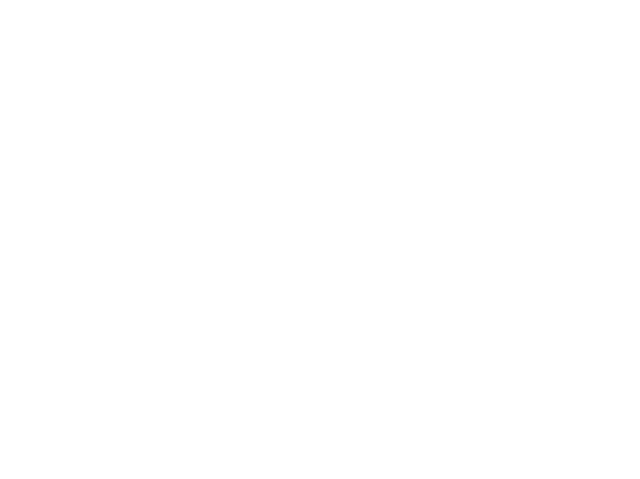
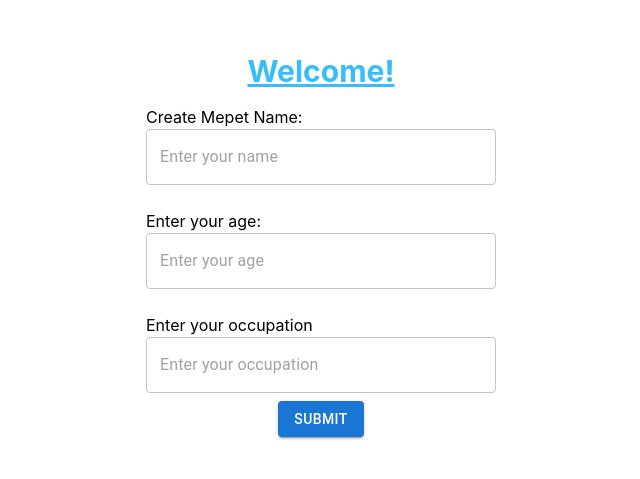
Before and after one commit to Hasan-Al-Khazraji/taMEgotchi, a React (Create React App) app in the folder client/: page /register in a window 1280 px wide. Before the commit this address had no page. Shown: the part 155-634 px from the top of the page, without its empty margins (319-959 px from the left). Built offline with nearby package versions, Linux system fonts and the light colour scheme.

Commit message:
add registration page with form inputs and submit button; configure Tailwind CSS

```diff
--- a/client/src/index.css
+++ b/client/src/index.css
@@ -1,3 +1,7 @@
+@tailwind base;
+@tailwind components;
+@tailwind utilities;
+
 body {
   margin: 0;
   font-family: -apple-system, BlinkMacSystemFont, 'Segoe UI', 'Roboto', 'Oxygen',
--- a/client/src/index.js
+++ b/client/src/index.js
@@ -3,6 +3,7 @@ import ReactDOM from 'react-dom/client';
 import './index.css';
 import App from './pages/home/App';
 import Login from './pages/login/Login';
+import Register from './pages/register/Register';
 import { BrowserRouter as Router, Route, Routes } from 'react-router-dom';
 
 const root = ReactDOM.createRoot(document.getElementById('root'));
@@ -12,6 +13,7 @@ root.render(
       <Routes>
         <Route path="/" element={<App />} />
         <Route path="/login" element={<Login />} />
+        <Route path="/register" element={<Register />} />
       </Routes>
     </Router>
   </React.StrictMode>
--- /dev/null
+++ b/client/src/pages/register/Register.jsx
@@ -0,0 +1,33 @@
+import React, { useState } from 'react';
+import TextInput from './TextInput';
+import Submit from './Submit';
+
+const Register = () => {
+  const [formData, setFormData] = useState({ name: '', age: '', occupation: '' });
+
+  const handleChange = (event) => {
+    const { name, value } = event.target;
+    setFormData({ ...formData, [name]: value });
+  };
+
+  const handleSubmit = () => {
+    const jsonData = JSON.stringify(formData, null, 2);
+    console.log(jsonData);
+    // send to back-end and change page here
+    // window.location.href = '/';
+  };
+
+  return (
+    <div className="flex flex-col h-screen justify-center items-center">
+      <h1 className="text-3xl font-bold underline text-sky-400">
+        Welcome!
+      </h1>
+      <TextInput dataType="name" tooltip="Create Mepet Name:" value={formData.name} onChange={handleChange} />
+      <TextInput dataType="age" tooltip="Enter your age:" value={formData.age} onChange={handleChange} />
+      <TextInput dataType="occupation" tooltip="Enter your occupation" value={formData.occupation} onChange={handleChange} />
+      <Submit onClick={handleSubmit} />
+    </div>
+  );
+};
+
+export default Register;
--- /dev/null
+++ b/client/src/pages/register/Submit.jsx
@@ -0,0 +1,17 @@
+import React from 'react'
+import Button from '@mui/material/Button'
+
+export default function Submit({ onClick }) {
+  const handleClick = () => {
+    console.log('pressed')
+    onClick()
+  }
+
+  return (
+    <div>
+      <Button variant="contained" color="primary" onClick={handleClick}>
+        Submit
+      </Button>
+    </div>
+  )
+}
--- /dev/null
+++ b/client/src/pages/register/TextInput.jsx
@@ -0,0 +1,20 @@
+import React from 'react';
+import TextField from '@mui/material/TextField';
+import FormControl from '@mui/material/FormControl';
+
+export default function TextInput({ tooltip, dataType, value, onChange }) {
+  const placeholderText = "Enter your " + dataType;
+  return (
+    <FormControl className="mb-4" margin="normal">
+      {tooltip}
+      <TextField
+        placeholder={placeholderText}
+        name={dataType}
+        value={value}
+        onChange={onChange}
+        required
+        sx={{ width: 350 }}
+      />
+    </FormControl>
+  );
+}
--- /dev/null
+++ b/client/tailwind.config.js
@@ -0,0 +1,10 @@
+/** @type {import('tailwindcss').Config} */
+module.exports = {
+  content: [
+    "./src/**/*.{js,jsx,ts,tsx}",
+  ],
+  theme: {
+    extend: {},
+  },
+  plugins: [],
+}
```
Also changed, not shown: client/package.json (+14 -0 lines), 1 other file (tests, documents, lock files or other folders).
